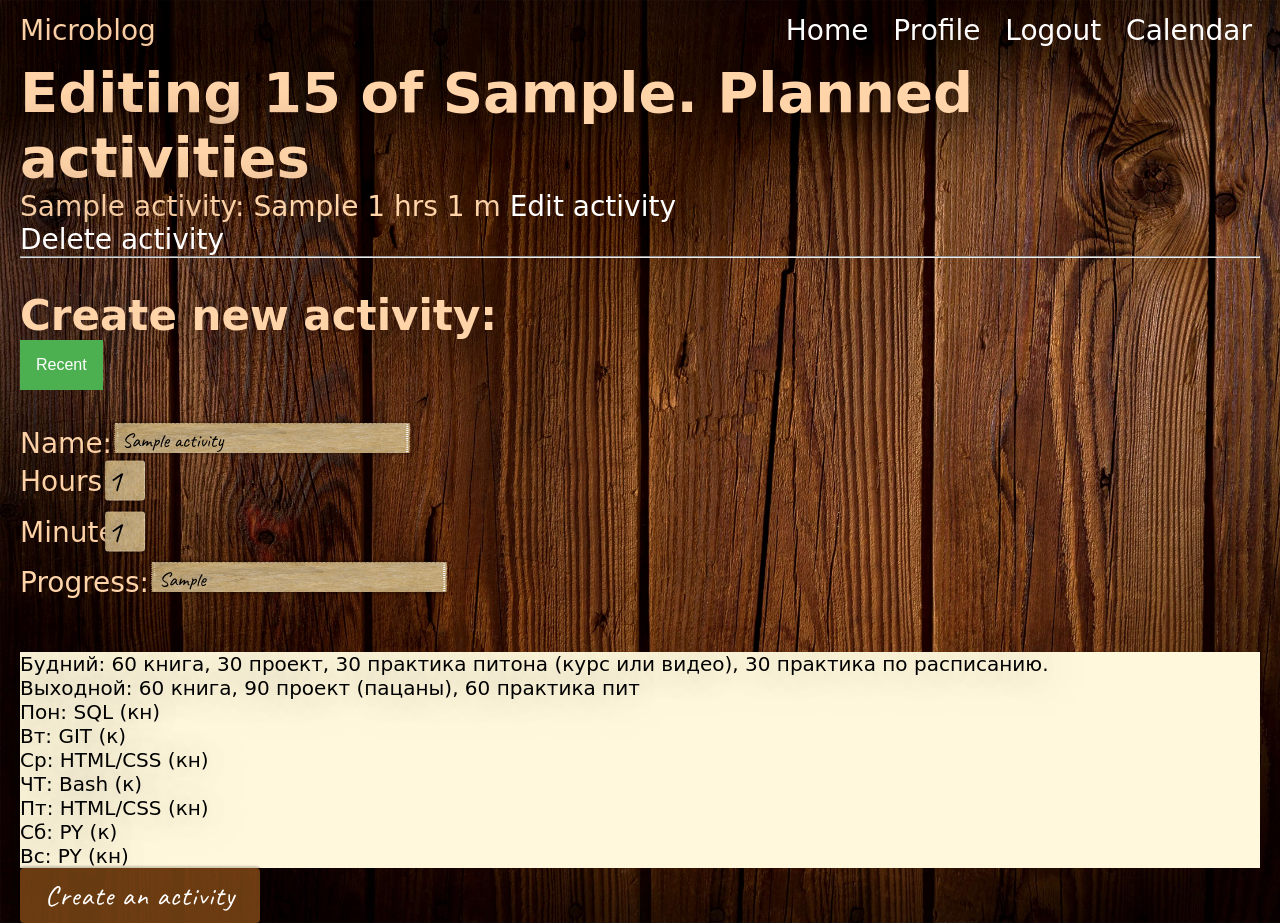
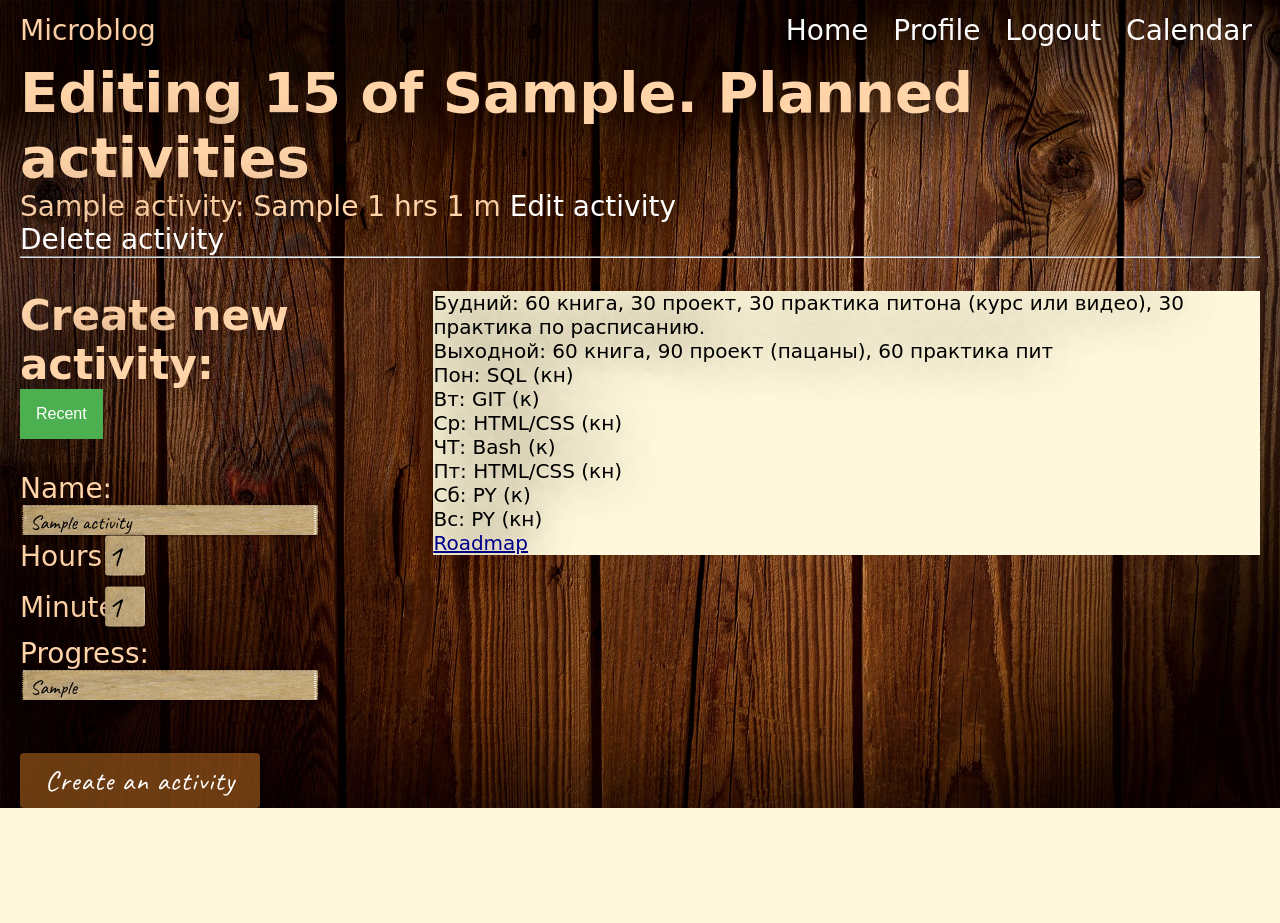
Before and after one commit to NikitaMasalkov/Microblog-on-Flask, a Flask app: page /edit_prepared_activity/1/1 in a window 1280 px wide. After the commit the page ends 808 px from the top, so only its background shows below. Run offline with Flask 2, Linux system fonts and the light colour scheme; a user stored in the database is signed in; tables that the repository leaves empty hold one stand-in row (values such as "Sample post"); some libraries are stand-ins or nearby versions.

Commit message:
Will this end? Fixed forms, added roadmap link

```diff
--- a/app/__init__.py
+++ b/app/__init__.py
@@ -7,7 +7,7 @@ from flask_bootstrap import Bootstrap
 from flask_sqlalchemy import SQLAlchemy
 
 app = Flask(__name__)
-app.config['SQLALCHEMY_DATABASE_URI'] = os.environ['DATABASE_URL']
+#app.config['SQLALCHEMY_DATABASE_URI'] = os.environ['DATABASE_URL']
 db = SQLAlchemy(app)
 app.config.from_object(Config)
 app.debug = True
--- a/app/static/styles/table.css
+++ b/app/static/styles/table.css
@@ -330,6 +330,11 @@ a:link {
     width: 100%;
 }
 
+.schedule_remainder a {
+    color: darkblue;
+    text-decoration: underline;
+}
+
 .activities__line {
     display: flex;
     align-items: flex-start;
--- a/app/templates/edit_activities.html
+++ b/app/templates/edit_activities.html
@@ -30,7 +30,7 @@
                 <div class="new-day__line"> {{ form.minutes.label }}{{ form.minutes }}</div>
                 <div class="new-activity__name">{{ form.progress.label }}{{ form.progress }}</div>
             </div>
-        </form>
+
         <br>
         <div class="input submit">
             <input type="submit" class="btn" value="Create an activity"/>
@@ -47,6 +47,7 @@
             <p>Пт: HTML/CSS (кн) </p>
             <p>Сб: PY (к) </p>
             <p>Вс: PY (кн) </p>
+            <p><a href="https://docs.google.com/document/d/1nNNXh5eflKcY1heYWfVFxOx97Yh1sY73tZifYXM5wxs">Roadmap</a></p>
         </div>
     </div>
 </div>
--- a/app/templates/prepared_activity.html
+++ b/app/templates/prepared_activity.html
@@ -10,38 +10,48 @@
 
 {%endfor%}
 <br>
-
+<div class="activities__line">
+    <div class="activities__left">
         <h2>Create new activity:</h2>
-
         <div class="dropdown">
             <button class="dropbtn">Recent</button>
             <div class="dropdown-content">
                 {% for recent_activity in recent_activities %}
-     <div><a href="{{url_for('edit_prepared_activity', activity_day = day.id, prepared_activity = recent_activity.id) }}"> {{recent_activity.name}}</a></div>
+                <div>
+                    <a href="{{url_for('edit_prepared_activity', activity_day = day.id, prepared_activity = recent_activity.id) }}">
+                        {{recent_activity.name}}</a></div>
                 {% endfor %}
             </div>
+        </div>
         <br><br>
-</div>
-<form action="" method="post" id="textform" >
+        <form action="" method="post" id="textform">
             <div class="text_input new-day__content">
                 <div class="new-activity__name">{{ form.name.label }}{{ form.name }}</div>
-             <div class="new-day__line">  {{ form.hours.label }}{{ form.hours }}</div>
-            <div class="new-day__line">  {{ form.minutes.label }}{{ form.minutes }}</div>
+                <div class="new-day__line"> {{ form.hours.label }}{{ form.hours }}</div>
+                <div class="new-day__line"> {{ form.minutes.label }}{{ form.minutes }}</div>
                 <div class="new-activity__name">{{ form.progress.label }}{{ form.progress }}</div>
             </div>
+
         <br>
+        <div class="input submit">
+            <input type="submit" class="btn" value="Create an activity"/>
+        </div>
+    </div>
+    <div class="activities__right">
         <div class="schedule_remainder">
-Будний: 60 книга, 30 проект, 30 практика питона (курс или видео), 30 практика по расписанию. <br>
-Выходной: 60 книга, 90 проект (пацаны), 60 практика пит <br>
-Пон: SQL (кн) <br>
-Вт: GIT (к) <br>
-Ср: HTML/CSS (кн) <br>
-ЧТ: Bash (к) <br>
-Пт: HTML/CSS (кн) <br>
-Сб: PY (к) <br>
-Вс: PY (кн) <br>
+            <p>Будний: 60 книга, 30 проект, 30 практика питона (курс или видео), 30 практика по расписанию. </p>
+            <p>Выходной: 60 книга, 90 проект (пацаны), 60 практика пит </p>
+            <p>Пон: SQL (кн) </p>
+            <p>Вт: GIT (к) </p>
+            <p>Ср: HTML/CSS (кн) </p>
+            <p>ЧТ: Bash (к) </p>
+            <p>Пт: HTML/CSS (кн) </p>
+            <p>Сб: PY (к) </p>
+            <p>Вс: PY (кн) </p>
+            <p><a href="https://docs.google.com/document/d/1nNNXh5eflKcY1heYWfVFxOx97Yh1sY73tZifYXM5wxs">Roadmap</a></p>
         </div>
-            <div class="input submit">
-                <input type="submit" class="btn" value="Create an activity" />
     </div>
+</div>
+
+
 {% endblock %}
```
Also changed, not shown: app/app.db. Lines whose indentation alone changed are shown as unchanged.
